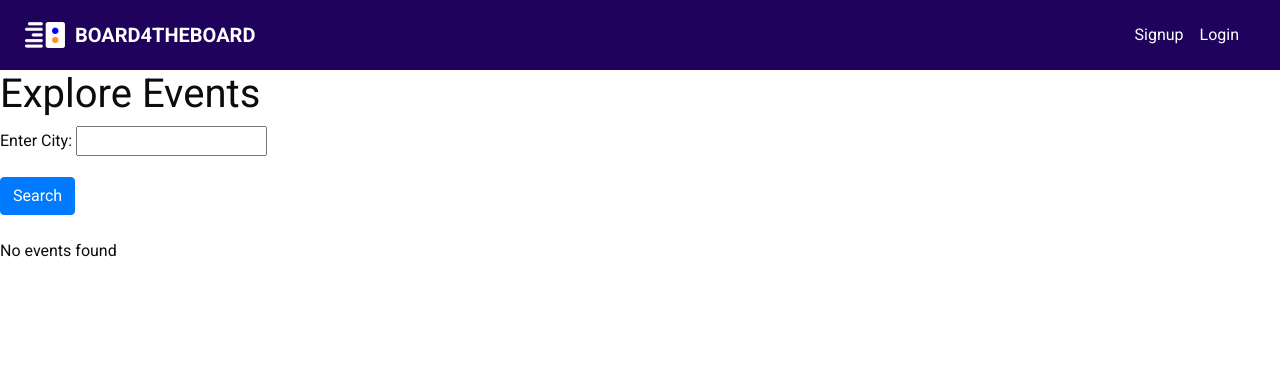
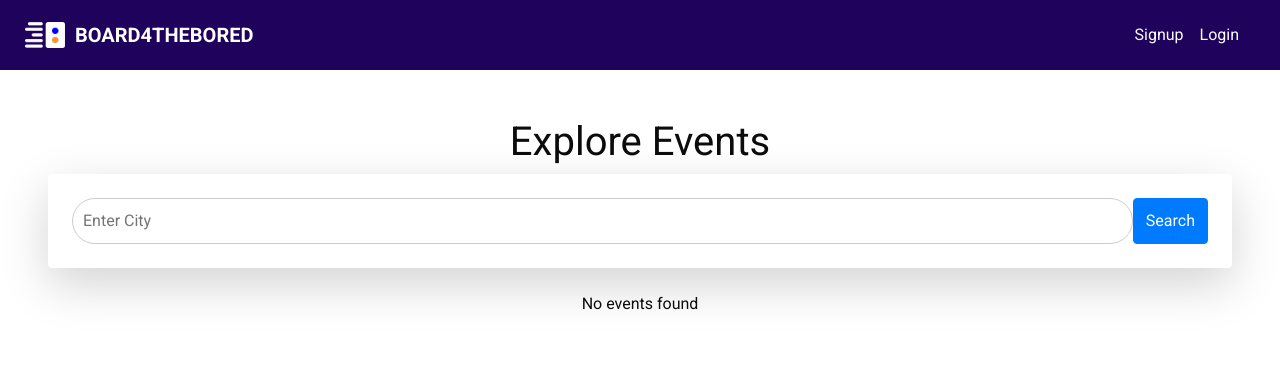
Before and after one commit to atticus-ezis/boardforthebored, a Django app: page /events/explore/ in a window 1280 px wide. Shown: the top 379 px of the page. Run offline with Django 5.2, Linux system fonts and the light colour scheme; some libraries are stand-ins or nearby versions.

Commit message:
changed model field to form and added widget styling

```diff
--- /dev/null
+++ b/Events/forms.py
@@ -0,0 +1,11 @@
+from django import forms
+
+class CitySearch(forms.Form):
+    city = forms.CharField(
+        max_length=100,
+        label='',
+        widget=forms.TextInput(attrs={
+            'class': 'custom-search-bar',
+            'placeholder': 'Enter City',
+        })
+    )
--- a/Events/models.py
+++ b/Events/models.py
@@ -1,16 +1,2 @@
 from django.db import models
 from django import forms
-
-# Create your models here.
-class CitySearch(forms.Form):
-    city = forms.CharField(max_length=100, label='Enter City')
-
-
-class Event(models.Model):
-    title = models.CharField(max_length=255)
-    description = models.TextField()
-    date = models.DateField()
-    location = models.CharField(max_length=255)
-
-    def __str__(self):
-        return self.title
--- a/Events/views.py
+++ b/Events/views.py
@@ -3,6 +3,8 @@ import os
 
 from django.shortcuts import render
 from .models import *
+from .forms import CitySearch
+
 from django.http import JsonResponse
 
 
@@ -19,8 +21,11 @@ def search_city(request):
 
     return render(request, 'explore_events.html', {'form':form, 'events':events})
 
-# api connection
+# get api data
 def get_events_by_city(city):
+
+    # connect to api
+
     events_dict = {}
     api_key = os.getenv('TICKETMASTER_API_KEY')
     url = f"https://app.ticketmaster.com/discovery/v2/events.json"
@@ -34,7 +39,9 @@ def get_events_by_city(city):
     }
     response = requests.get(url, params=params)
     if response.status_code == 200:
-        events = response.json().get('_embedded', {}).get('events', [])
+        events = response.json().get('_embedded', {}).get('events', []) #return JSON data as dictionary
+
+        # clean data
 
         for event in events:
             event_date = event.get('dates', {}).get('start', {}).get('localDate', [])
@@ -48,7 +55,7 @@ def get_events_by_city(city):
                 event['venue_name'] = venue.get('name', 'Unlisted')
                 event['venue_city'] = venue.get('city', {}).get('name', 'Unlisted')
 
-            # append events to events_dict with unique names
+            # append events to dict with unique names
 
             if event['name'] not in events_dict:
                 events_dict[event['name']] = {
@@ -59,8 +66,6 @@ def get_events_by_city(city):
                     'venue_city':event['venue_city'],
                     'info':event['url'],
                 }
-
-            # append date to duplicate names
 
             else:
             # Append the new date if it's not already in the list
@@ -79,8 +84,6 @@ def get_events_by_city(city):
 
              for event_data in events_dict.values()
         ]
-
-
 
         return event_list
 
--- a/static/css/style.css
+++ b/static/css/style.css
@@ -15,6 +15,7 @@ body {
   align-content: center;
   justify-content: center;
 }
+
 
 .google-button {
   display: flex;
@@ -865,3 +866,12 @@ a:focus {
 
 /* end footer section*/
 /*# sourceMappingURL=style.css.map */
+
+
+.custom-search-bar {
+  flex-grow: 1;
+  border-radius: 25px;
+  border: 1px solid #ccc;
+  padding: 10px;
+  box-sizing: border-box; /* Ensures padding doesn't overflow the width */
+}
--- a/templates/base.html
+++ b/templates/base.html
@@ -44,7 +44,7 @@
 
                 <a class="navbar-brand" href={% url 'home'%}>
                     <img src="{% static 'images/logo.png'%}" alt="">
-                    <span>Board4TheBoard</span>
+                    <span>Board4TheBored</span>
                 </a>
 
                 <!-- sign in / logout -->
@@ -54,7 +54,7 @@
                     <span class="navbar-toggler-icon"></span>
                 </button>
 
-                    <div class="collapse navbar-collapse " id="navbarSupportedContent">
+                    <div class="collapse navbar-collapse" id="navbarSupportedContent">
 
                         <div class="d-flex ml-auto">
                             {% if user.is_authenticated %}
--- a/templates/explore_events.html
+++ b/templates/explore_events.html
@@ -3,15 +3,18 @@
 
 {% block content %}
 
-<h1>Explore Events</h1>
+<div class="position-relative p-5">
+    <div class="d-flex flex-column justify-content-center align-items-center">
 
-<!-- enter city -->
-<form method="POST">
+        <h1 class="">Explore Events</h1>
+
+        <!-- enter city form -->
+
+        <form method="POST" class="d-flex p-4 justify-content-between rounded shadow-lg w-100">
             {% csrf_token %}
-    {{ form.as_p }}
+            {{ form.city }} <!-- add .city to remove conflicting markup -->
             <button class="btn btn-primary" type="submit">Search</button>
         </form>
-
         <br>
 
         <!-- results -->
@@ -39,6 +42,9 @@
         {% else %}
             <p>No events found</p>
         {% endif %}
+    </div>
+
+</div>
 
 
 {% endblock content %}
```
Lines whose indentation alone changed are shown as unchanged.
